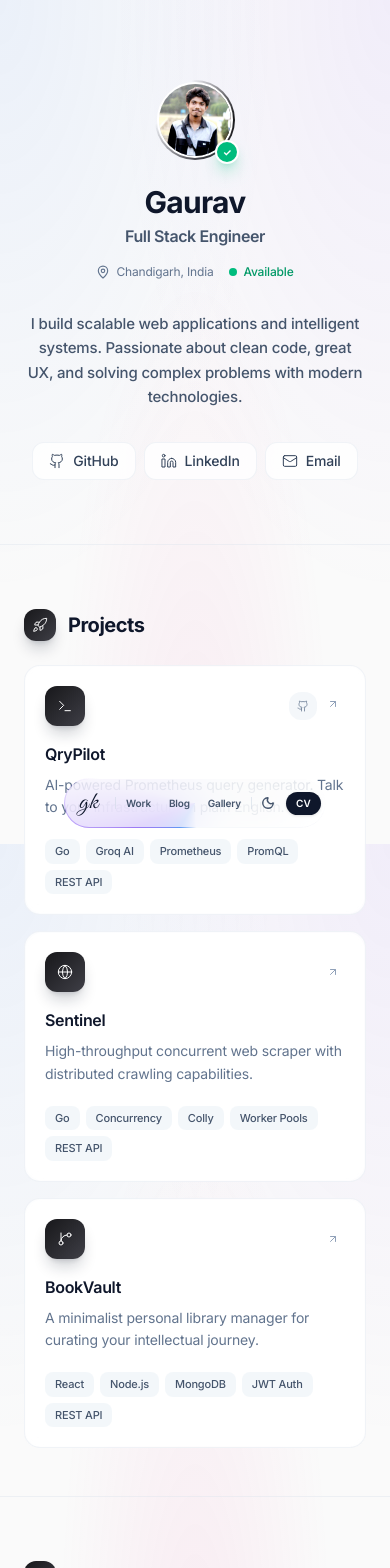
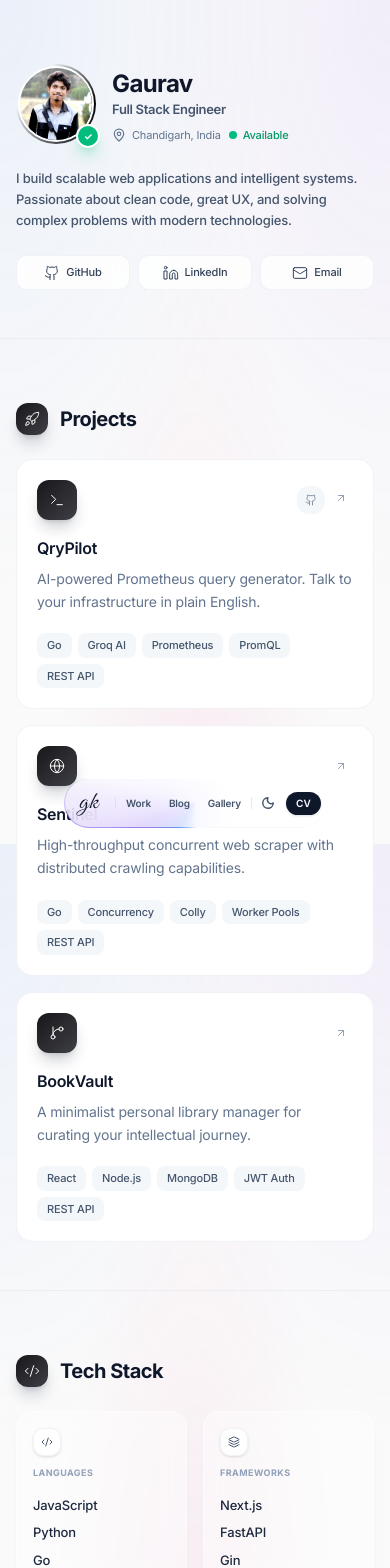
Before and after one commit to ravdreamin/Portfolio, a React (Vite) app: page / in a window 390 px wide. Shown: the top 1568 px of the page. Built offline with nearby package versions, Linux system fonts and the light colour scheme.

Commit message:
stack mobile issue fix

```diff
--- a/src/App.jsx
+++ b/src/App.jsx
@@ -416,13 +416,13 @@ const Header = ({ theme, toggleTheme }) => (
 );
 
 const Hero = () => (
-  <section className="pt-20 pb-8">
-    <div className="max-w-3xl mx-auto px-6 border-b border-slate-200/50 dark:border-white/10 pb-16">
+  <section className="pt-16 sm:pt-20 pb-8">
+    <div className="max-w-3xl mx-auto px-4 sm:px-6 border-b border-slate-200/50 dark:border-white/10 pb-12 sm:pb-16">
       <FadeIn>
-        <div className="flex flex-col sm:flex-row items-center sm:items-start gap-5 mb-8 text-center sm:text-left">
+        <div className="flex flex-row items-center gap-4 sm:gap-6 mb-6 sm:mb-8 text-left">
           <MagneticHover>
             <motion.div
-              className="relative mx-auto sm:mx-0"
+              className="relative shrink-0"
               whileHover={{ scale: 1.05 }}
               transition={{ type: "spring", stiffness: 400 }}
             >
@@ -430,13 +430,19 @@ const Hero = () => (
               <div className="relative w-20 h-20 sm:w-24 sm:h-24 rounded-full p-[2px]">
                 <div className="absolute inset-0 rounded-full overflow-hidden">
                   <motion.div
-                    className="absolute w-[200%] h-[200%] -left-1/2 -top-1/2"
-                    style={{ background: 'conic-gradient(from 0deg, transparent 0%, #18181b 25%, #3f3f46 50%, transparent 75%)' }}
+                    className="absolute w-[200%] h-[200%] -left-1/2 -top-1/2 block dark:hidden"
+                    style={{ background: 'conic-gradient(from 0deg, transparent 0%, #000000 25%, #3f3f46 50%, transparent 75%)' }}
+                    animate={{ rotate: 360 }}
+                    transition={{ duration: 3, repeat: Infinity, ease: "linear" }}
+                  />
+                  <motion.div
+                    className="absolute w-[200%] h-[200%] -left-1/2 -top-1/2 hidden dark:block"
+                    style={{ background: 'conic-gradient(from 0deg, transparent 0%, #ffffff 25%, #d4d4d8 50%, transparent 75%)' }}
                     animate={{ rotate: 360 }}
                     transition={{ duration: 3, repeat: Infinity, ease: "linear" }}
                   />
                 </div>
-                <div className="relative w-full h-full rounded-full overflow-hidden border-2 border-white dark:border-white/20 bg-white dark:bg-black">
+                <div className="relative w-full h-full rounded-full overflow-hidden border-2 border-white dark:border-[#0a0a0a] bg-white dark:bg-[#0a0a0a]">
                   <img src={pfpImage} alt="Profile" className="w-full h-full object-cover" />
                 </div>
               </div>
@@ -450,9 +456,9 @@ const Hero = () => (
             </motion.div>
           </MagneticHover>
 
-          <div className="flex-1 pt-1 flex flex-col items-center sm:items-start">
+          <div className="flex-1 flex flex-col items-start justify-center pt-1 overflow-hidden">
             <motion.h1
-              className="text-3xl sm:text-4xl font-extrabold text-slate-900 dark:text-white mb-1 tracking-tight transition-colors"
+              className="text-2xl sm:text-4xl font-extrabold text-slate-900 dark:text-white mb-0.5 sm:mb-1 tracking-tight leading-tight"
               initial={{ opacity: 0, x: -20 }}
               animate={{ opacity: 1, x: 0 }}
               transition={{ delay: 0.2 }}
@@ -460,7 +466,7 @@ const Hero = () => (
               {DATA.name}
             </motion.h1>
             <motion.p
-              className="text-slate-600 dark:text-slate-300 mb-4 font-semibold text-base sm:text-lg tracking-tight transition-colors"
+              className="text-slate-600 dark:text-slate-300 mb-2 sm:mb-4 font-semibold text-[13px] sm:text-lg tracking-tight leading-snug"
               initial={{ opacity: 0, x: -20 }}
               animate={{ opacity: 1, x: 0 }}
               transition={{ delay: 0.3 }}
@@ -468,7 +474,7 @@ const Hero = () => (
               {DATA.role}
             </motion.p>
             <motion.div
-              className="flex items-center justify-center sm:justify-start gap-4 text-xs sm:text-sm text-slate-500 dark:text-slate-400 transition-colors"
+              className="flex flex-wrap items-center gap-2 sm:gap-4 text-[11px] sm:text-sm text-slate-500 dark:text-slate-400"
               initial={{ opacity: 0 }}
               animate={{ opacity: 1 }}
               transition={{ delay: 0.4 }}
@@ -491,20 +497,20 @@ const Hero = () => (
       </FadeIn>
 
       <FadeIn delay={0.1}>
-        <p className="text-slate-600 dark:text-slate-400 leading-relaxed mb-8 text-center sm:text-left text-[15px] sm:text-[16px] transition-colors max-w-2xl font-medium">
+        <p className="text-slate-600 dark:text-slate-400 leading-relaxed mb-6 sm:mb-8 text-left text-[13px] sm:text-[16px] max-w-2xl font-medium">
           {DATA.bio}
         </p>
       </FadeIn>
 
       <FadeIn delay={0.2}>
-        <div className="flex flex-wrap justify-center sm:justify-start gap-2">
+        <div className="grid grid-cols-3 sm:flex sm:flex-wrap justify-start gap-2 max-w-full">
           {DATA.socials.map(({ name, icon: Icon, href }, i) => (
             <MagneticHover key={name}>
               <motion.a
                 href={href}
                 target="_blank"
                 rel="noreferrer"
-                className="inline-flex items-center gap-2 px-4 py-2 rounded-xl bg-white/80 dark:bg-white/[0.05] backdrop-blur-sm border border-slate-200/50 dark:border-white/10 text-slate-700 dark:text-slate-300 text-sm hover:bg-white dark:hover:bg-white/[0.08] hover:shadow-lg hover:shadow-slate-200/50 dark:hover:shadow-none hover:border-slate-300/50 dark:hover:border-white/20 transition-all cursor-pointer pointer-events-auto"
+                className="w-full sm:w-auto inline-flex justify-center items-center gap-1.5 sm:gap-2 px-1 sm:px-4 py-2 sm:py-2 rounded-[10px] sm:rounded-xl bg-white/80 dark:bg-white/[0.05] backdrop-blur-sm border border-slate-200/50 dark:border-white/10 text-slate-700 dark:text-slate-300 text-[11px] sm:text-sm hover:bg-white dark:hover:bg-white/[0.08] hover:shadow-lg hover:shadow-slate-200/50 dark:hover:shadow-none hover:border-slate-300/50 dark:hover:border-white/20 transition-all cursor-pointer pointer-events-auto"
                 whileHover={{ scale: 1.02 }}
                 whileTap={{ scale: 0.98 }}
                 initial={{ opacity: 0, y: 10 }}
@@ -524,7 +530,7 @@ const Hero = () => (
 
 const Skills = () => (
   <section className="py-8">
-    <div className="max-w-3xl mx-auto px-6 border-b border-slate-200/50 dark:border-white/10 pb-12">
+    <div className="max-w-3xl mx-auto px-4 sm:px-6 border-b border-slate-200/50 dark:border-white/10 pb-12">
       <FadeIn>
         <h2 className="text-xl sm:text-2xl font-bold text-slate-900 dark:text-white mb-6 flex items-center gap-3 tracking-tight">
           <div className="w-8 h-8 rounded-xl bg-gradient-to-br from-zinc-900 to-zinc-700 dark:from-zinc-100 dark:to-zinc-300 flex items-center justify-center shadow-lg shadow-slate-900/20 dark:shadow-slate-100/10">
@@ -538,26 +544,26 @@ const Skills = () => (
         {DATA.skills.map((group, i) => (
           <FadeIn key={group.category} delay={i * 0.1} className="h-full">
             <motion.div
-              className="h-full p-5 rounded-2xl bg-white/40 dark:bg-white/[0.02] backdrop-blur-md border border-white/50 dark:border-white/10 hover:bg-white/60 dark:hover:bg-white/[0.04] shadow-lg shadow-slate-200/20 dark:shadow-none hover:shadow-xl hover:shadow-slate-200/40 transition-all cursor-default flex flex-col group"
+              className="h-full p-4 sm:p-5 rounded-2xl bg-white/40 dark:bg-white/[0.02] backdrop-blur-md border border-white/50 dark:border-white/10 hover:bg-white/60 dark:hover:bg-white/[0.04] shadow-lg shadow-slate-200/20 dark:shadow-none hover:shadow-xl hover:shadow-slate-200/40 transition-all cursor-default flex flex-col group"
               whileHover={{ y: -4 }}
             >
-              <div className="flex items-center gap-3 mb-5">
+              <div className="flex flex-col xl:flex-row sm:flex-row items-start sm:items-center gap-2 sm:gap-3 mb-4 sm:mb-5">
                 <motion.div
-                  className="w-8 h-8 rounded-xl bg-white/80 dark:bg-white/[0.05] shadow-sm border border-slate-200/50 dark:border-white/10 flex items-center justify-center flex-shrink-0"
+                  className="w-7 h-7 sm:w-8 sm:h-8 rounded-[10px] sm:rounded-xl bg-white/80 dark:bg-white/[0.05] shadow-sm border border-slate-200/50 dark:border-white/10 flex items-center justify-center flex-shrink-0"
                   whileHover={{ rotate: 360 }}
                   transition={{ duration: 0.5 }}
                 >
-                  <group.icon size={14} className="text-slate-600 dark:text-slate-400" strokeWidth={2} />
+                  <group.icon size={12} className="text-slate-600 dark:text-slate-400 sm:w-3.5 sm:h-3.5" strokeWidth={2} />
                 </motion.div>
-                <span className="text-[11px] font-bold text-slate-400 dark:text-slate-500 uppercase tracking-widest mt-0.5">
+                <span className="text-[9px] sm:text-[11px] font-bold text-slate-400 dark:text-slate-500 uppercase tracking-wider sm:tracking-widest mt-0.5 truncate w-full">
                   {group.category}
                 </span>
               </div>
-              <div className="space-y-3 flex-1">
+              <div className="space-y-2 sm:space-y-3 flex-1">
                 {group.items.map((item, j) => (
                   <motion.div
                     key={item}
-                    className="text-[15px] text-slate-800 dark:text-slate-200 font-medium"
+                    className="text-[13px] sm:text-[15px] text-slate-800 dark:text-slate-200 font-medium"
                     initial={{ opacity: 0, x: -10 }}
                     whileInView={{ opacity: 1, x: 0 }}
                     viewport={{ once: true }}
@@ -577,7 +583,7 @@ const Skills = () => (
 
 const Projects = () => (
   <section className="py-8">
-    <div className="max-w-3xl mx-auto px-6 border-b border-slate-200/50 dark:border-white/10 pb-12">
+    <div className="max-w-3xl mx-auto px-4 sm:px-6 border-b border-slate-200/50 dark:border-white/10 pb-12">
       <FadeIn>
         <h2 className="text-xl sm:text-2xl font-bold text-slate-900 dark:text-white mb-6 flex items-center gap-3 tracking-tight">
           <div className="w-8 h-8 rounded-xl bg-gradient-to-br from-zinc-900 to-zinc-700 dark:from-zinc-100 dark:to-zinc-300 flex items-center justify-center shadow-lg shadow-slate-900/20 dark:shadow-slate-100/10">
@@ -665,7 +671,7 @@ const Projects = () => (
 
 const Achievements = () => (
   <section className="py-8">
-    <div className="max-w-3xl mx-auto px-6 border-b border-slate-200/50 dark:border-white/10 pb-12">
+    <div className="max-w-3xl mx-auto px-4 sm:px-6 border-b border-slate-200/50 dark:border-white/10 pb-12">
       <FadeIn>
         <h2 className="text-xl sm:text-2xl font-bold text-slate-900 dark:text-white mb-6 flex items-center gap-3 tracking-tight">
           <div className="w-8 h-8 rounded-xl bg-gradient-to-br from-zinc-900 to-zinc-700 dark:from-zinc-100 dark:to-zinc-300 flex items-center justify-center shadow-lg shadow-slate-900/20 dark:shadow-slate-100/10">
@@ -709,7 +715,7 @@ const Contact = () => {
 
   return (
     <section className="py-12">
-      <div className="max-w-3xl mx-auto px-6">
+      <div className="max-w-3xl mx-auto px-4 sm:px-6">
         <FadeIn>
           <h2 className="text-xl sm:text-2xl font-bold text-slate-900 dark:text-white mb-6 flex items-center gap-3 tracking-tight">
             <div className="w-8 h-8 rounded-xl bg-gradient-to-br from-zinc-900 to-zinc-700 dark:from-zinc-100 dark:to-zinc-300 flex items-center justify-center shadow-lg shadow-slate-900/20 dark:shadow-slate-100/10">
@@ -738,7 +744,7 @@ const Contact = () => {
               </p>
               <div className="flex flex-col sm:flex-row items-stretch sm:items-center gap-3">
                 <motion.div
-                  className="flex-1 px-4 py-2.5 rounded-xl bg-white/90 dark:bg-white/[0.05] backdrop-blur-sm border border-slate-200/50 dark:border-white/10 text-sm text-slate-700 dark:text-slate-300 font-mono shadow-inner text-center sm:text-left"
+                  className="flex-1 px-4 py-2.5 rounded-xl bg-white/90 dark:bg-white/[0.05] backdrop-blur-sm border border-slate-200/50 dark:border-white/10 text-[13px] sm:text-sm text-slate-700 dark:text-slate-300 font-mono shadow-inner text-center sm:text-left truncate"
                   whileHover={{ borderColor: 'rgba(0,0,0,0.1)' }}
                 >
                   {DATA.email}
@@ -779,7 +785,7 @@ const Contact = () => {
 
 const Footer = () => (
   <footer className="pb-8">
-    <div className="max-w-3xl mx-auto px-6 text-center border-t border-slate-200/50 dark:border-white/10 pt-8">
+    <div className="max-w-3xl mx-auto px-4 sm:px-6 text-center border-t border-slate-200/50 dark:border-white/10 pt-8">
       <p className="text-sm text-slate-400 dark:text-slate-600">
         © {new Date().getFullYear()} Gaurav · Built with React
       </p>
```
